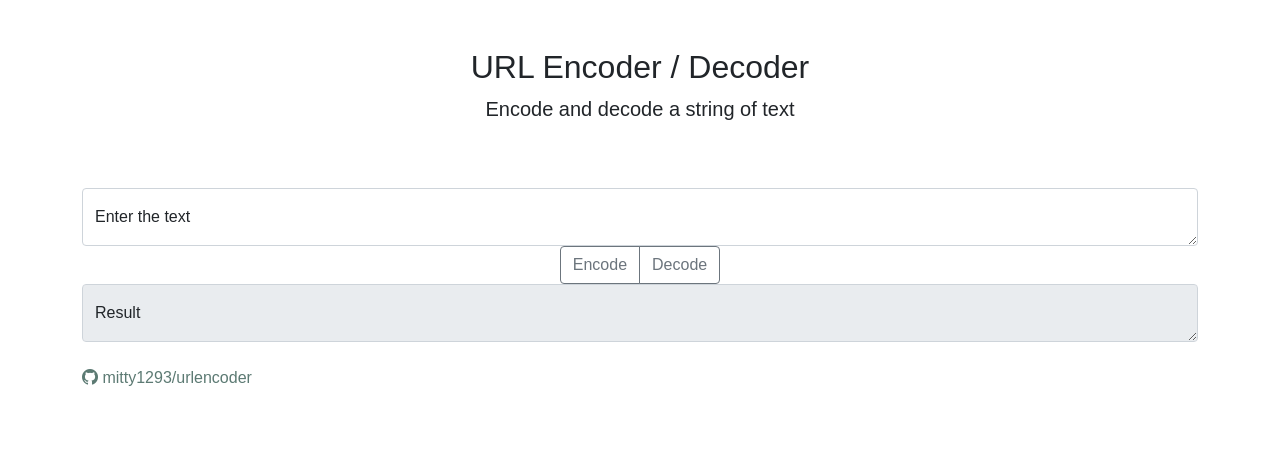
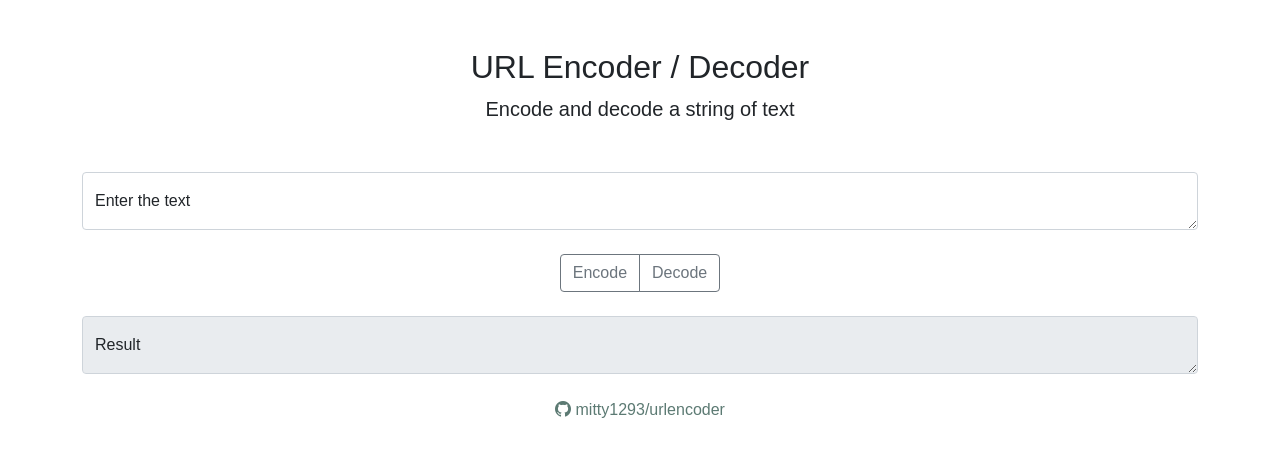
Before and after one commit to mitty1293/urlencoder, a Flask app: page / in a window 1280 px wide. Shown: the top 457 px of the page. Run offline with Flask 2, Linux system fonts and the light colour scheme; parts of the project's set-up code (start-up, migrations or seed data) failed here and were passed over; some libraries are stand-ins or nearby versions.

Commit message:
要素の上下幅調整

```diff
--- a/urlencoder/templates/index.html
+++ b/urlencoder/templates/index.html
@@ -6,9 +6,9 @@
         <meta charset="utf-8">
         <meta name="viewport" content="width=device-width, initial-scale=1">
         <!-- Bootstrap CSS -->
-        <link href="https://cdn.jsdelivr.net/npm/bootstrap@5.0.2/dist/css/bootstrap.min.css" rel="stylesheet" integrity="sha384-EVSTQN3/azprG1Anm3QDgpJLIm9Nao0Yz1ztcQTwFspd3yD65VohhpuuCOmLASjC" crossorigin="anonymous">
+        <link href="https://cdn.jsdelivr.net/npm/bootstrap@5.1.3/dist/css/bootstrap.min.css" rel="stylesheet" integrity="sha384-1BmE4kWBq78iYhFldvKuhfTAU6auU8tT94WrHftjDbrCEXSU1oBoqyl2QvZ6jIW3" crossorigin="anonymous">
         <!-- BootstrapIcons CSS -->
-        <link rel="stylesheet" href="https://cdn.jsdelivr.net/npm/bootstrap-icons@1.4.0/font/bootstrap-icons.css">
+        <link rel="stylesheet" href="https://cdn.jsdelivr.net/npm/bootstrap-icons@1.8.1/font/bootstrap-icons.css">
         <!-- Optional CSS -->
         <link rel="stylesheet" href="{{url_for('static', filename='css/default.css')}}">
         <title>urlencoder</title>
@@ -16,40 +16,34 @@
 
     <body>
         <div class="container">
-            <div class="py-5 text-center">
+            <div class="my-5 text-center">
                 <h2>URL Encoder / Decoder</h2>
                 <p class="lead">Encode and decode a string of text</p>
             </div>
             <form action="/" method="post">
-                <!-- <div class="row"> -->
-                <div class="form-floating">
+                <div class="form-floating my-4">
                     <textarea id="inputtext" name="inputtext" class="form-control" type="text" placeholder="text" required>{{inputtext}}</textarea>
                     <label for="inputtext">Enter the text</label>
                 </div>
-                <!-- </div> -->
-                <!-- <div class="row"> -->
-                <div class="text-center">
+                <div class="text-center my-4">
                     <div class="btn-group">
                         <button id="encode_btn" name="encode_btn" class="btn btn-outline-secondary" type="submit">Encode</button>
                         <button id="decode_btn" name="decode_btn" class="btn btn-outline-secondary" type="submit">Decode</button>
                     </div>
                 </div>
-                <!-- </div> -->
-                <!-- <div class="row"> -->
-                <div class="form-floating">
+                <div class="form-floating my-4">
                     <textarea id="outputtext" name="outputtext" class="form-control" type="text" placeholder="text" readonly>{{outputtext}}</textarea>
                     <label for="outputtext">Result</label>
                 </div>
-                <!-- </div> -->
             </form>
-            <div class="github_link py-4">
+            <div class="my-4 text-center">
                 <a href="https://github.com/mitty1293/urlencoder" target="_blank">
-                    <bi class="bi-github"> mitty1293/urlencoder</bi>
+                    <div class="bi-github"> mitty1293/urlencoder</div>
                 </a>
             </div>
         </div>
         <!-- Bootstrap Bundle with Popper -->
-        <script src="https://cdn.jsdelivr.net/npm/bootstrap@5.0.2/dist/js/bootstrap.bundle.min.js" integrity="sha384-MrcW6ZMFYlzcLA8Nl+NtUVF0sA7MsXsP1UyJoMp4YLEuNSfAP+JcXn/tWtIaxVXM" crossorigin="anonymous"></script>
+        <script src="https://cdn.jsdelivr.net/npm/bootstrap@5.1.3/dist/js/bootstrap.bundle.min.js" integrity="sha384-ka7Sk0Gln4gmtz2MlQnikT1wXgYsOg+OMhuP+IlRH9sENBO0LRn5q+8nbTov4+1p" crossorigin="anonymous"></script>
     </body>
 
 </html>
```
